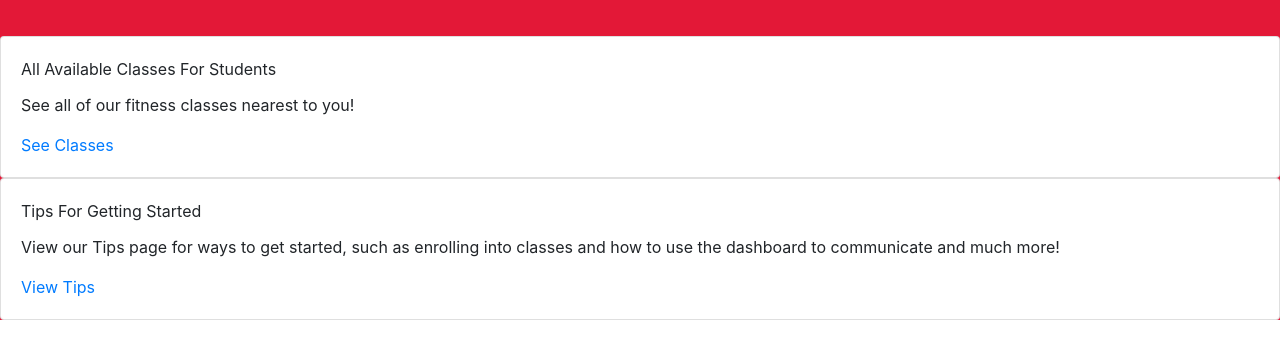
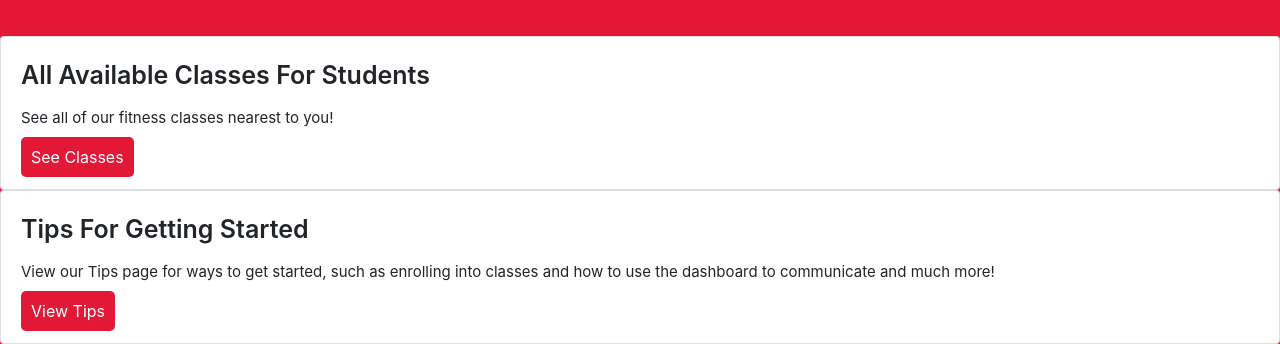
Before and after one commit to anywhere-fitness3/frontend, a React (Create React App) app in the folder anywhere-fitness/: page /home in a window 1280 px wide. Shown: the part 587-931 px from the top of the page. Before the commit the page ends 907 px from the top, so only its background shows below. Built offline with nearby package versions, Linux system fonts and the light colour scheme; the HTML template or start-up script is replaced by a standard one.

Commit message:
Cards styled

```diff
--- a/anywhere-fitness/src/App.css
+++ b/anywhere-fitness/src/App.css
@@ -2,11 +2,13 @@
   background: #e31837;
 }
 
+/* NavBar */
 .brand {
   color: #fff !important;
   font-weight: 800;
 }
 
+/* Search Form */
 .search-form {
   display: flex;
   justify-content: center;
@@ -29,6 +31,7 @@
   margin: 0 1%;
 }
 
+/* Login/Signup Forms */
 .form-container {
   max-width: 800px !important;
   height: 100vh;
@@ -51,3 +54,26 @@
   justify-content: center;
   color: #333;
 }
+
+/* Cards */
+.card-title {
+  font-size: 25px;
+  font-weight: 600;
+}
+
+.card-desc {
+  font-size: 15px;
+}
+
+.card-btn {
+  background-color: #e31837;
+  border-radius: 5px;
+  padding: 10px;
+  color: #fff;
+}
+
+.card-btn:hover {
+  opacity: 0.7;
+  color: #fff;
+  text-decoration: none;
+}
--- a/anywhere-fitness/src/components/Body/Card.js
+++ b/anywhere-fitness/src/components/Body/Card.js
@@ -7,9 +7,9 @@ function Cards(cardData) {
     <div>
       <Card>
         <CardBody>
-          <CardTitle>{cardData.title}</CardTitle>
-          <CardText>{cardData.description}</CardText>
-          <Link>{cardData.btn}</Link>
+          <CardTitle className="card-title">{cardData.title}</CardTitle>
+          <CardText className="card-desc">{cardData.description}</CardText>
+          <Link className="card-btn">{cardData.btn}</Link>
         </CardBody>
       </Card>
     </div>
```
